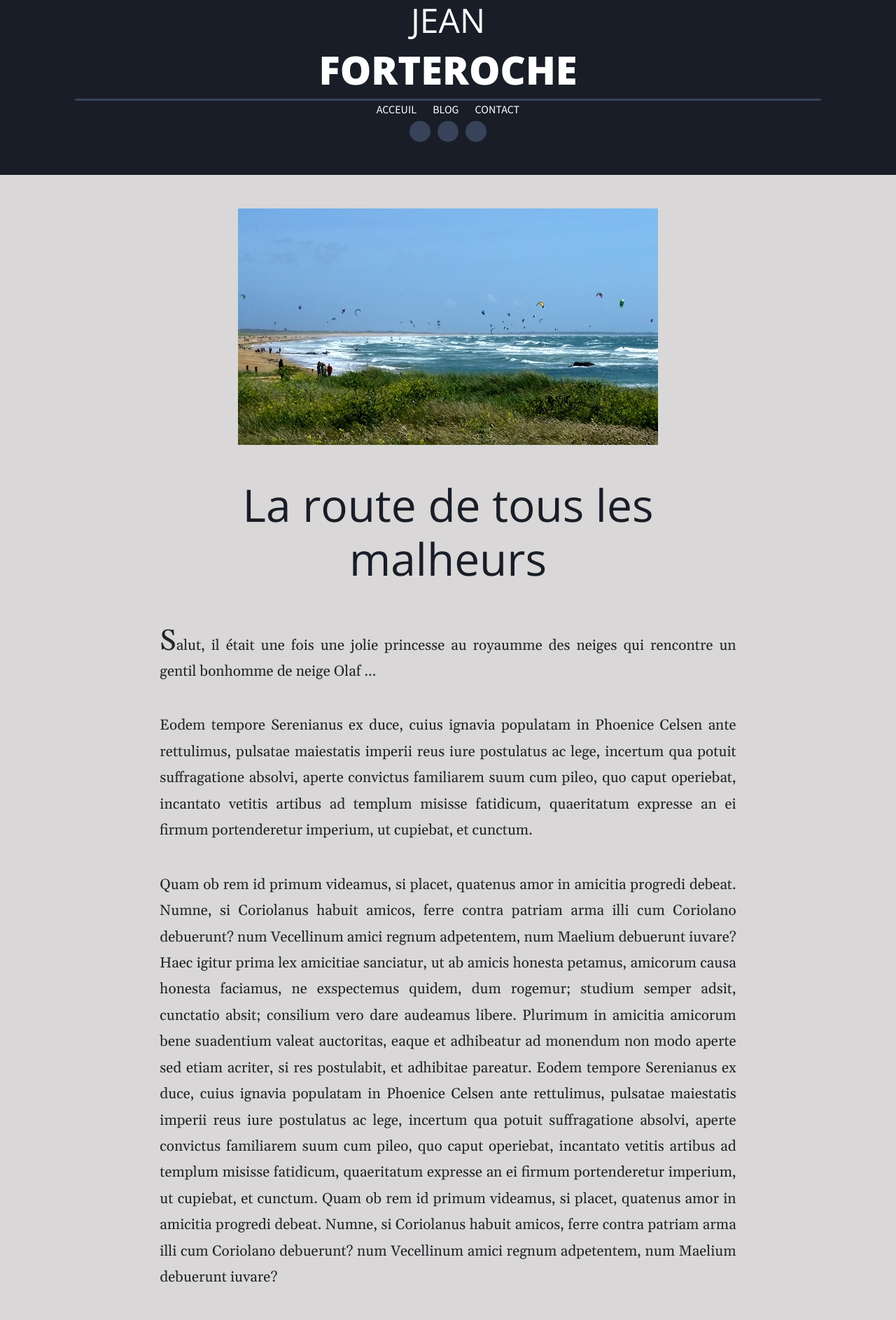
After one commit to LacrotteFlorent/P4-DWJ, a PHP site: page /billet.php in a window 1280 px wide. The commit adds this page. Shown: the top 1887 px of the page at 70% size. Run offline with PHP 8.4, Linux system fonts and the light colour scheme; some libraries are stand-ins or nearby versions.

Commit message:
création page billet

```diff
--- /dev/null
+++ b/billet.php
@@ -0,0 +1,83 @@
+<!DOCTYPE HTML>
+<!-- Couleurs :
+    Blanc       #FFFFFF
+    Gris        #333
+    Gris clair  #919191
+    Gris foncé  #181A1B
+    Orangé      #542E00
+    Orang Clair #F08400
+    Bleu clair  #00A3D0
+    Bleu gris   #38435A
+    Bleu foncé  #181D27
+    -->
+<!-- Blog d'écrivain - Made by Lacrotte Florent / Projet 4 - OpenClassrooms -->
+
+<html>
+
+    <head>
+    <?php include("includes/include_head.php"); ?>
+    </head>
+
+    <body>
+        <div class="container-fluid">
+
+            <?php include("includes/include_header.php"); ?>
+
+            <div id="billet" class="row justify-content-center my-5">
+                <div class="col-8 text-center">
+                    <div class="row justify-content-center mb-5">
+                        <img src="./img/chapter1.jpg" alt="Photochapitre1" />
+                    </div>
+                    <h2>La route de tous les malheurs</h2>
+                    <p><span class="billetCapitalize">S</span>alut, il était une fois une jolie princesse au royaumme des neiges qui rencontre un gentil bonhomme de neige Olaf ...</p>
+                    <p>Eodem tempore Serenianus ex duce, cuius ignavia populatam in Phoenice Celsen ante rettulimus, pulsatae maiestatis imperii reus iure postulatus ac lege, incertum qua potuit suffragatione absolvi, aperte convictus familiarem suum cum pileo, quo caput operiebat, incantato vetitis artibus ad templum misisse fatidicum, quaeritatum expresse an ei firmum portenderetur imperium, ut cupiebat, et cunctum.</p>
+                    <p>Quam ob rem id primum videamus, si placet, quatenus amor in amicitia progredi debeat. Numne, si Coriolanus habuit amicos, ferre contra patriam arma illi cum Coriolano debuerunt? num Vecellinum amici regnum adpetentem, num Maelium debuerunt iuvare?
+                    Haec igitur prima lex amicitiae sanciatur, ut ab amicis honesta petamus, amicorum causa honesta faciamus, ne exspectemus quidem, dum rogemur; studium semper adsit, cunctatio absit; consilium vero dare audeamus libere. Plurimum in amicitia amicorum bene suadentium valeat auctoritas, eaque et adhibeatur ad monendum non modo aperte sed etiam acriter, si res postulabit, et adhibitae pareatur.
+                    Eodem tempore Serenianus ex duce, cuius ignavia populatam in Phoenice Celsen ante rettulimus, pulsatae maiestatis imperii reus iure postulatus ac lege, incertum qua potuit suffragatione absolvi, aperte convictus familiarem suum cum pileo, quo caput operiebat, incantato vetitis artibus ad templum misisse fatidicum, quaeritatum expresse an ei firmum portenderetur imperium, ut cupiebat, et cunctum.
+                    Quam ob rem id primum videamus, si placet, quatenus amor in amicitia progredi debeat. Numne, si Coriolanus habuit amicos, ferre contra patriam arma illi cum Coriolano debuerunt? num Vecellinum amici regnum adpetentem, num Maelium debuerunt iuvare?</p>
+                    <p>Haec igitur prima lex amicitiae sanciatur, ut ab amicis honesta petamus, amicorum causa honesta faciamus, ne exspectemus quidem, dum rogemur; studium semper adsit, cunctatio absit; consilium vero dare audeamus libere. Plurimum in amicitia amicorum bene suadentium valeat auctoritas, eaque et adhibeatur ad monendum non modo aperte sed etiam acriter, si res postulabit, et adhibitae pareatur.</p>
+                    <p>Eodem tempore Serenianus ex duce, cuius ignavia populatam in Phoenice Celsen ante rettulimus, pulsatae maiestatis imperii reus iure postulatus ac lege, incertum qua potuit suffragatione absolvi, aperte convictus familiarem suum cum pileo, quo caput operiebat, incantato vetitis artibus ad templum misisse fatidicum, quaeritatum expresse an ei firmum portenderetur imperium, ut cupiebat, et cunctum.</p>
+                    <p>Quam ob rem id primum videamus, si placet, quatenus amor in amicitia progredi debeat. Numne, si Coriolanus habuit amicos, ferre contra patriam arma illi cum Coriolano debuerunt? num Vecellinum amici regnum adpetentem, num Maelium debuerunt iuvare?</p>
+                    <p>Haec igitur prima lex amicitiae sanciatur, ut ab amicis honesta petamus, amicorum causa honesta faciamus, ne exspectemus quidem, dum rogemur; studium semper adsit, cunctatio absit; consilium vero dare audeamus libere. Plurimum in amicitia amicorum bene suadentium valeat auctoritas, eaque et adhibeatur ad monendum non modo aperte sed etiam acriter, si res postulabit, et adhibitae pareatur.</p>
+                    <p>Eodem tempore Serenianus ex duce, cuius ignavia populatam in Phoenice Celsen ante rettulimus, pulsatae maiestatis imperii reus iure postulatus ac lege, incertum qua potuit suffragatione absolvi, aperte convictus familiarem suum cum pileo, quo caput operiebat, incantato vetitis artibus ad templum misisse fatidicum, quaeritatum expresse an ei firmum portenderetur imperium, ut cupiebat, et cunctum.</p>
+                    <p>Quam ob rem id primum videamus, si placet, quatenus amor in amicitia progredi debeat. Numne, si Coriolanus habuit amicos, ferre contra patriam arma illi cum Coriolano debuerunt? num Vecellinum amici regnum adpetentem, num Maelium debuerunt iuvare?
+                    Haec igitur prima lex amicitiae sanciatur, ut ab amicis honesta petamus, amicorum causa honesta faciamus, ne exspectemus quidem, dum rogemur; studium semper adsit, cunctatio absit; consilium vero dare audeamus libere. Plurimum in amicitia amicorum bene suadentium valeat auctoritas, eaque et adhibeatur ad monendum non modo aperte sed etiam acriter, si res postulabit, et adhibitae pareatur.
+                    Eodem tempore Serenianus ex duce, cuius ignavia populatam in Phoenice Celsen ante rettulimus, pulsatae maiestatis imperii reus iure postulatus ac lege, incertum qua potuit suffragatione absolvi, aperte convictus familiarem suum cum pileo, quo caput operiebat, incantato vetitis artibus ad templum misisse fatidicum, quaeritatum expresse an ei firmum portenderetur imperium, ut cupiebat, et cunctum.
+                    Quam ob rem id primum videamus, si placet, quatenus amor in amicitia progredi debeat. Numne, si Coriolanus habuit amicos, ferre contra patriam arma illi cum Coriolano debuerunt? num Vecellinum amici regnum adpetentem, num Maelium debuerunt iuvare?
+                    Haec igitur prima lex amicitiae sanciatur, ut ab amicis honesta petamus, amicorum causa honesta faciamus, ne exspectemus quidem, dum rogemur; studium semper adsit, cunctatio absit; consilium vero dare audeamus libere. Plurimum in amicitia amicorum bene suadentium valeat auctoritas, eaque et adhibeatur ad monendum non modo aperte sed etiam acriter, si res postulabit, et adhibitae pareatur.
+                    Eodem tempore Serenianus ex duce, cuius ignavia populatam in Phoenice Celsen ante rettulimus, pulsatae maiestatis imperii reus iure postulatus ac lege, incertum qua potuit suffragatione absolvi, aperte convictus familiarem suum cum pileo, quo caput operiebat, incantato vetitis artibus ad templum misisse fatidicum, quaeritatum expresse an ei firmum portenderetur imperium, ut cupiebat, et cunctum.
+                    Quam ob rem id primum videamus, si placet, quatenus amor in amicitia progredi debeat. Numne, si Coriolanus habuit amicos, ferre contra patriam arma illi cum Coriolano debuerunt? num Vecellinum amici regnum adpetentem, num Maelium debuerunt iuvare?
+                    Haec igitur prima lex amicitiae sanciatur, ut ab amicis honesta petamus, amicorum causa honesta faciamus, ne exspectemus quidem, dum rogemur; studium semper adsit, cunctatio absit; consilium vero dare audeamus libere. Plurimum in amicitia amicorum bene suadentium valeat auctoritas, eaque et adhibeatur ad monendum non modo aperte sed etiam acriter, si res postulabit, et adhibitae pareatur.</p>
+                    <p>Eodem tempore Serenianus ex duce, cuius ignavia populatam in Phoenice Celsen ante rettulimus, pulsatae maiestatis imperii reus iure postulatus ac lege, incertum qua potuit suffragatione absolvi, aperte convictus familiarem suum cum pileo, quo caput operiebat, incantato vetitis artibus ad templum misisse fatidicum, quaeritatum expresse an ei firmum portenderetur imperium, ut cupiebat, et cunctum.</p>
+                    <p>Quam ob rem id primum videamus, si placet, quatenus amor in amicitia progredi debeat. Numne, si Coriolanus habuit amicos, ferre contra patriam arma illi cum Coriolano debuerunt? num Vecellinum amici regnum adpetentem, num Maelium debuerunt iuvare?</p>
+                    <p>Haec igitur prima lex amicitiae sanciatur, ut ab amicis honesta petamus, amicorum causa honesta faciamus, ne exspectemus quidem, dum rogemur; studium semper adsit, cunctatio absit; consilium vero dare audeamus libere. Plurimum in amicitia amicorum bene suadentium valeat auctoritas, eaque et adhibeatur ad monendum non modo aperte sed etiam acriter, si res postulabit, et adhibitae pareatur.</p>
+                    <p>Eodem tempore Serenianus ex duce, cuius ignavia populatam in Phoenice Celsen ante rettulimus, pulsatae maiestatis imperii reus iure postulatus ac lege, incertum qua potuit suffragatione absolvi, aperte convictus familiarem suum cum pileo, quo caput operiebat, incantato vetitis artibus ad templum misisse fatidicum, quaeritatum expresse an ei firmum portenderetur imperium, ut cupiebat, et cunctum.</p>
+                    <p>Quam ob rem id primum videamus, si placet, quatenus amor in amicitia progredi debeat. Numne, si Coriolanus habuit amicos, ferre contra patriam arma illi cum Coriolano debuerunt? num Vecellinum amici regnum adpetentem, num Maelium debuerunt iuvare?</p>
+                    <p>Haec igitur prima lex amicitiae sanciatur, ut ab amicis honesta petamus, amicorum causa honesta faciamus, ne exspectemus quidem, dum rogemur; studium semper adsit, cunctatio absit; consilium vero dare audeamus libere. Plurimum in amicitia amicorum bene suadentium valeat auctoritas, eaque et adhibeatur ad monendum non modo aperte sed etiam acriter, si res postulabit, et adhibitae pareatur.</p>
+                </div>
+            </div>
+            <div id="newComBillet" class="row justify-content-center">
+                <div class="col-8">
+                    <h3>Ajoutez un commentaire</h3>
+                    <form method="POST" action="billet_post.php">
+                        <label for="billetComPseudo">Pseudo :</label>
+                        <input type="text" id="billetComPseudo" name="billetComPseudo" placeholder="Votre pseudo" />
+                        <label for="billetComMsg">Message :</label>
+                        <textarea id="billetComMsg" name="billetComMsg">Votre commentaire ici</textarea>
+                        <button type="submit" value="Envoyer">Envoyer</button>
+                    </form>
+                </div>
+            </div>
+            <div id="comBillet" class="row justify-content-center">
+                <div class="col-10">
+
+                </div>
+            </div>
+
+            <?php include("includes/include_footer.php"); ?>
+
+        </div>
+
+    </body>
+
+</html>
--- /dev/null
+++ b/css/styleBillet.css
@@ -0,0 +1,33 @@
+
+
+body {
+    background-color: #d9d7d7;
+}
+
+#billet h2 {
+    font-weight: 300;
+    font-size: 4em;
+    color: #181D27;
+    margin-bottom: 60px;
+    font-family: "Open sans", sans-serif;
+}
+
+#billet h3 {
+    font-family: "Open sans", sans-serif;
+}
+
+#billet p {
+    font-size: 1.3em;
+    line-height: 1.8em;
+    margin-bottom: 40px;
+    text-align: justify;
+    font-family: "Gelasio", sans-serif;
+}
+
+.billetCapitalize {
+    font-size: 2em;
+}
+
+#billet form{
+    font-family: "Source sans pro", sans-serif ;
+}
--- a/css/styleBlog.css
+++ b/css/styleBlog.css
@@ -190,7 +190,7 @@ body {
 #blogLastChapterPhoto img {
     max-width: 50%;
     height: max-content;
-    box-shadow:5px 5px 5px #181D27;
+    box-shadow:3px 3px 10px #333;
     border-radius: 3px;
 }
 
@@ -275,13 +275,10 @@ body {
 
 #blogOldChapter {
     background-color: white;
-    padding-left: 10%;
-    padding-right: 10%;
-
 }
 
 #blogPhotoChapter img {
-    max-width: 400px;
+    width: 100%;
 }
 
 #blogContent .dateChapter {
@@ -294,7 +291,6 @@ body {
     font-family: "Source Sans Pro", sans-serif;
     font-weight: 800;
     font-size: 1.6em;
-    padding-top: 30px;
     margin-bottom: 15px;
 }
 
@@ -302,10 +298,6 @@ body {
     color: #542E00;
 }
 
-#blogContentChapter {
-    padding-left: 10%;
-    padding-right: 10%;
-}
 
 #blogOldChapter div {
     margin-bottom: 15px;
--- a/includes/include_head.php
+++ b/includes/include_head.php
@@ -16,11 +16,13 @@
 <link rel="stylesheet" href="https://stackpath.bootstrapcdn.com/bootstrap/4.3.1/css/bootstrap.min.css" integrity="sha384-ggOyR0iXCbMQv3Xipma34MD+dH/1fQ784/j6cY/iJTQUOhcWr7x9JvoRxT2MZw1T" crossorigin="anonymous" /> <!-- Bootstrap -->
 <link rel="stylesheet" href="./css/style.css" />
 <link rel="stylesheet" href="./css/styleBlog.css" />
+<link rel="stylesheet" href="./css/styleContact.css" />
+<link rel="stylesheet" href="./css/styleBillet.css" />
 <link rel="stylesheet" media="(max-width:768.00px)" href="./css/small.css" />
 <link rel="stylesheet" media="(min-width:768.00px) and (max-width:975.00px)" href="./css/medium.css" />
 <link rel="stylesheet" media="(min-width:975.00px)" href="./css/large.css" />
 <!-- Google Font -->
-<link href="https://fonts.googleapis.com/css?family=Open+Sans:300,400,800|Source+Sans+Pro:300,400,900|Roboto&display=swap" rel="stylesheet">
+<link href="https://fonts.googleapis.com/css?family=Open+Sans:300,400,800|Source+Sans+Pro:300,400,900|Gelasio:400|Roboto&display=swap" rel="stylesheet">
 <!-- Fav Icon -->
 <link rel="icon" href="" />  <!-- A COMPLETER -->
 <!-- Titre -->
--- a/index.php
+++ b/index.php
@@ -17,7 +17,7 @@
         <?php include("./includes/include_head.php"); ?>
       </head>
 
-    <body class="container">
+    <body class="container-fluid">
 
         <?php include("./includes/include_header.php"); ?>
 
```
Also changed, not shown: blog.php (+14 -12 lines), contact.php (+14 -9 lines).
